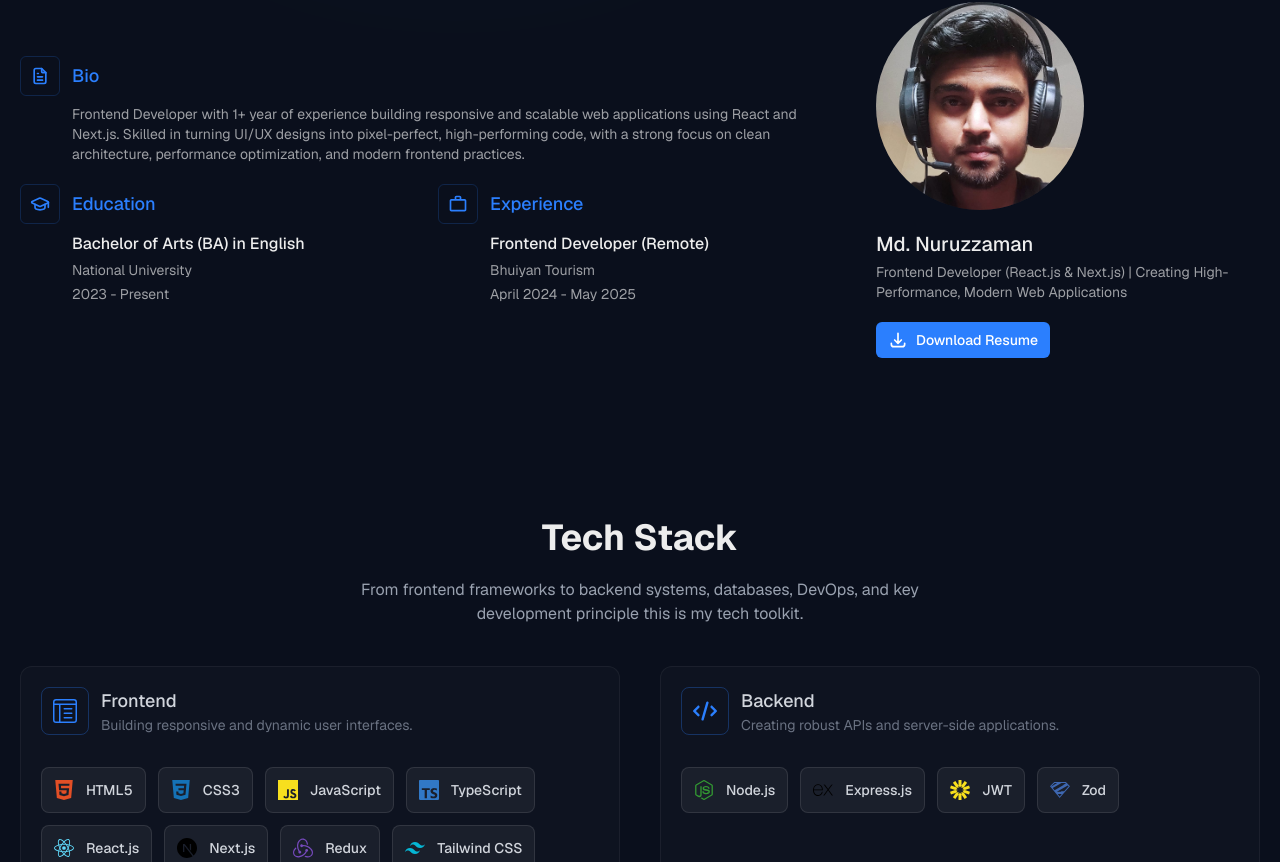
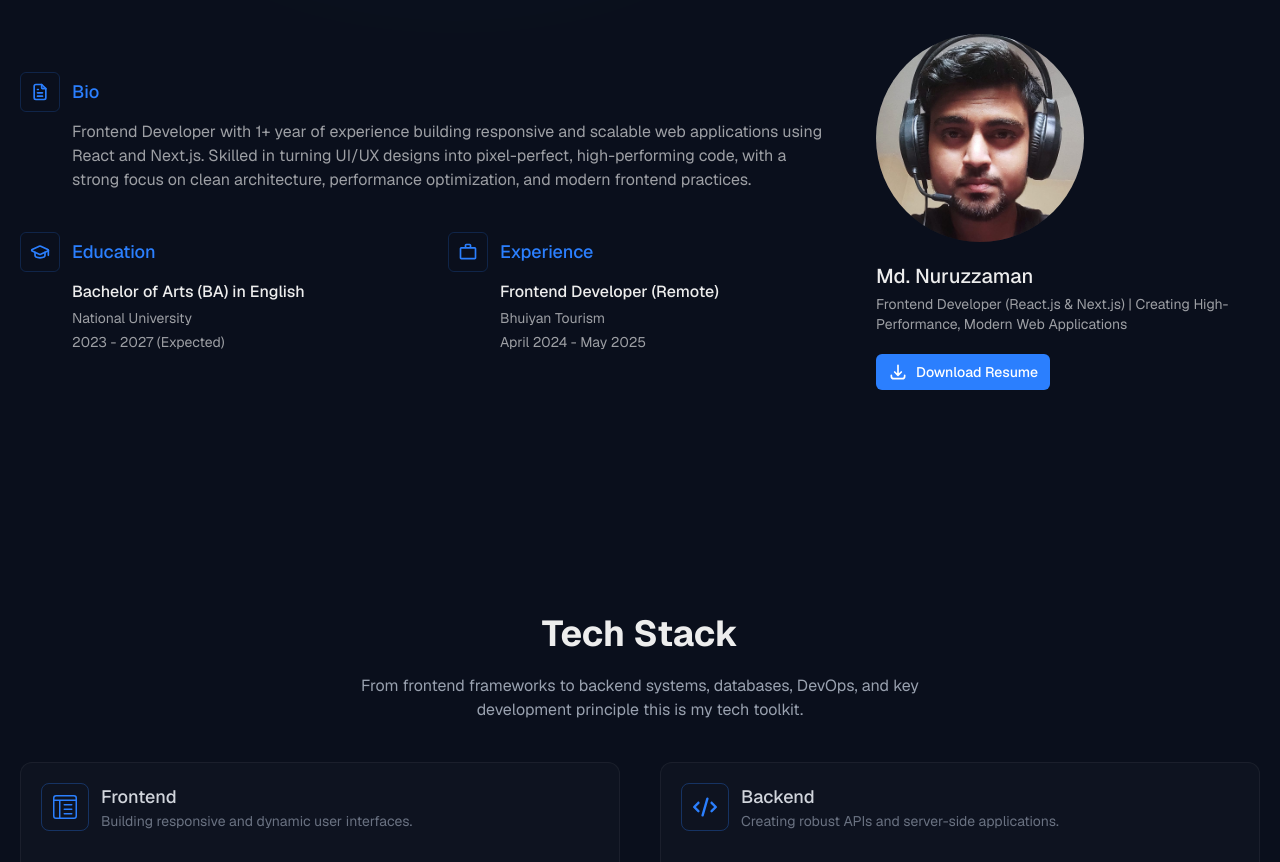
Before and after one commit to mdnuruzzamannirob/Portfolio, a Next.js app: page / in a window 1280 px wide. Shown: the part 978-1840 px from the top of the page. Built offline with nearby package versions, Linux system fonts and the light colour scheme.

Commit message:
update sections padding and more...

```diff
--- a/src/components/AboutMe.tsx
+++ b/src/components/AboutMe.tsx
@@ -7,11 +7,11 @@ import Image from 'next/image';
 
 const AboutMe = () => {
   return (
-    <section id="about-me" className="relative space-y-10 py-20">
+    <section id="about-me" className="relative space-y-10 py-28">
       <SectionTitle title="About Me" />
 
       <div className="flex items-center gap-10">
-        <div className="flex-1 space-y-5">
+        <div className="flex-1 space-y-10">
           <div className="w-full space-y-2">
             <div className="flex items-center gap-3">
               <div className="border-primary/20 flex size-10 items-center justify-center rounded-md border">
@@ -20,7 +20,7 @@ const AboutMe = () => {
               <h2 className="text-primary text-lg font-medium">Bio</h2>
             </div>
 
-            <p className="pl-[52px] text-sm text-white/60">
+            <p className="pl-[52px] text-white/60">
               Frontend Developer with 1+ year of experience building responsive and scalable web
               applications using React and Next.js. Skilled in turning UI/UX designs into
               pixel-perfect, high-performing code, with a strong focus on clean architecture,
@@ -28,7 +28,7 @@ const AboutMe = () => {
             </p>
           </div>
 
-          <div className="flex justify-between gap-5">
+          <div className="flex justify-between gap-10">
             <div className="flex-1 space-y-2">
               <div className="flex items-center gap-3">
                 <div className="border-primary/20 flex size-10 items-center justify-center rounded-md border">
@@ -40,7 +40,7 @@ const AboutMe = () => {
               <div className="space-y-1 pl-[52px]">
                 <h3 className="font-medium">Bachelor of Arts (BA) in English</h3>
                 <p className="text-sm text-white/60">National University</p>
-                <p className="text-sm text-white/60">2023 - Present</p>
+                <p className="text-sm text-white/60">2023 - 2027 (Expected)</p>
               </div>
             </div>
             <div className="flex-1 space-y-2">
--- a/src/components/ContactMe.tsx
+++ b/src/components/ContactMe.tsx
@@ -90,7 +90,7 @@ const ContactMe: FC = () => {
   );
 
   return (
-    <section id="contact-me" className="relative space-y-10 py-20">
+    <section id="contact-me" className="relative space-y-10 py-28">
       <SectionTitle
         title="Contact Me"
         description="I'm always happy to discuss opportunities, answer questions, or explore new ideas. Send a message or connect online."
--- a/src/components/Projects.tsx
+++ b/src/components/Projects.tsx
@@ -24,7 +24,7 @@ const Projects = () => {
   };
 
   return (
-    <section id="projects" className="relative min-h-dvh space-y-10 py-20">
+    <section id="projects" className="relative min-h-dvh space-y-10 py-28">
       <SectionTitle
         title="Projects"
         description="Explore some of the personal and team-based projects I have built showcasing my skills and expertise."
--- a/src/components/TechStack.tsx
+++ b/src/components/TechStack.tsx
@@ -3,7 +3,7 @@ import SectionTitle from './SectionTitle';
 
 const TechStack = () => {
   return (
-    <section id="tech-stack" className="relative min-h-dvh space-y-10 py-20">
+    <section id="tech-stack" className="relative min-h-dvh space-y-10 py-28">
       <SectionTitle
         title="Tech Stack"
         description="From frontend frameworks to backend systems, databases, DevOps, and key development principle this is my tech toolkit."
```
